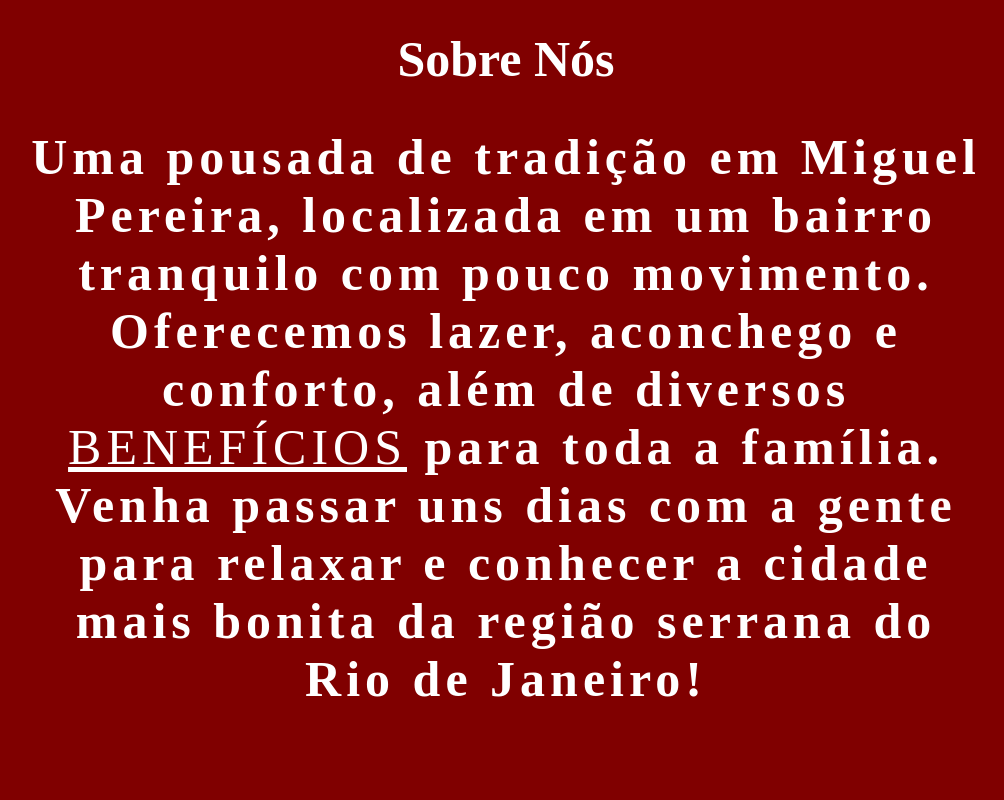
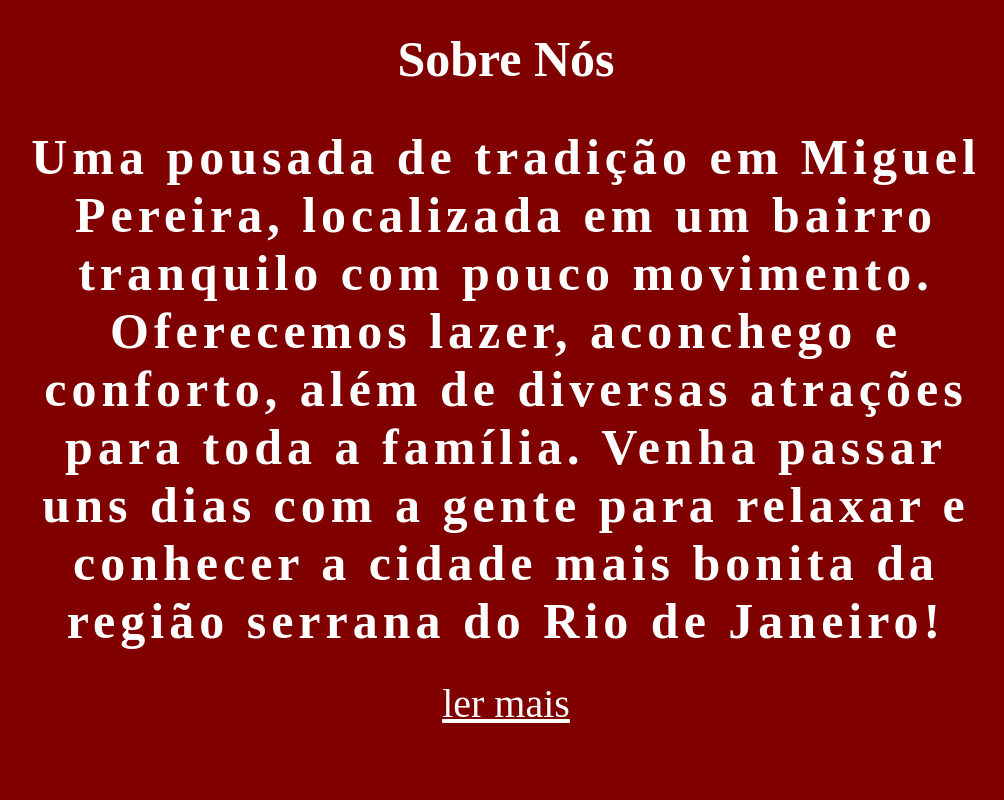
Before and after one commit to Pedro-ighor/pousaada-das-rosas, a plain HTML site: page index.html in a window 1280 px wide. Shown: the part 2020-2820 px from the top of the page, without its empty margins (134-1138 px from the left). Drawn offline with Linux system fonts and the light colour scheme.

Commit message:
mudanca de links

```diff
--- a/index.html
+++ b/index.html
@@ -79,14 +79,19 @@
                 <P class="paragrafo-sobre">
                     Uma pousada de tradição em Miguel Pereira, localizada em um bairro tranquilo com pouco
                     movimento.
-                    Oferecemos lazer, aconchego e conforto, além de diversos <span> <a href="#parte-beneficios"
-                            class="link-beneficios3">
-                            BENEFÍCIOS</a></span> para toda a família. Venha passar uns dias com a gente para relaxar
-                    e
-                    conhecer a cidade mais bonita da região serrana do Rio de Janeiro!
+                    Oferecemos lazer, aconchego e conforto, além de diversas atrações para toda a família. Venha passar
+                    uns dias com a gente para relaxar
+                    e conhecer a cidade mais bonita da região serrana do Rio de Janeiro!
                 </P>
+            </div>
 
-            </div>
+            <span class="span-ler-mais">
+                <a href="#" class="link-ler-mais" id="estilo-link">
+                    ler mais
+
+                </a>
+
+            </span>
         </section>
 
         <section id="parte-fotos" class="div-fotos">
@@ -136,7 +141,9 @@
 
             </div>
 
-            <a href="#" class="link-pagina-fotos"> clique aqui para ver mais fotos</a>
+            <span>
+                <a href="#" class="link-pagina-fotos" id="estilo-link"> clique aqui para ver mais fotos</a>
+            </span>
 
 
 
--- a/src/css/responsive.css
+++ b/src/css/responsive.css
@@ -125,6 +125,9 @@
     }
 
     .paragrafo-sobre {
+        font-size: 25px;
+    }
+    .span-ler-mais{
         font-size: 25px;
     }
 
--- a/src/css/style.css
+++ b/src/css/style.css
@@ -167,14 +167,22 @@ li a:hover {
     font-weight: 600;
 }
 
-.link-beneficios3 {
-    color: #ffffff;
+.span-ler-mais {
+    color:#fff;
     font-weight: 100;
     text-decoration: underline;
     transition: 0.3s ease-in-out;
+    font-size: 40px;
+    margin-top: 30px;
+
 }
 
-p a:hover {
+.link-ler-mais{
+    color:#ffffff;
+
+}
+
+ span a:hover {
     background-color: #ffffff;
     color: #800000;
 }
```
